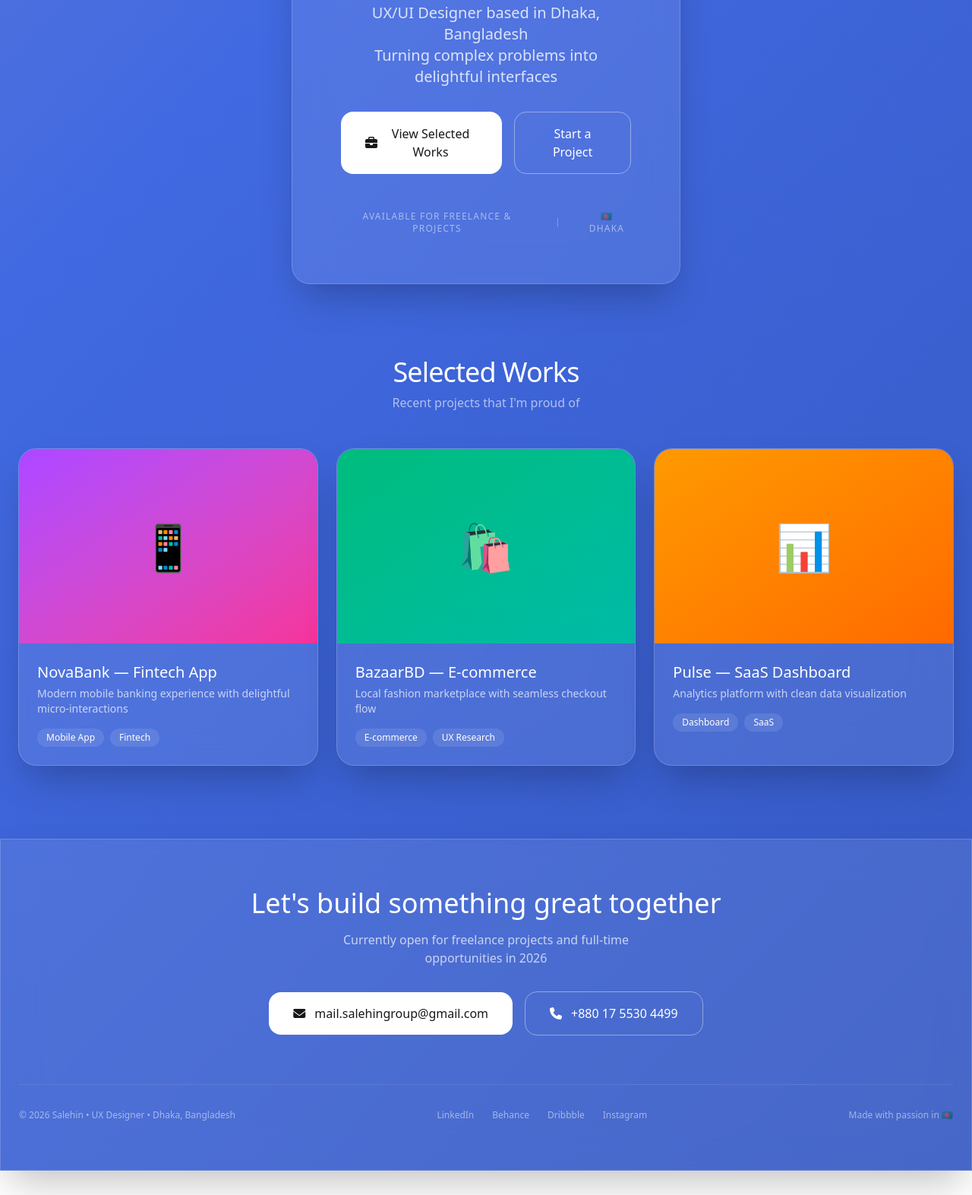
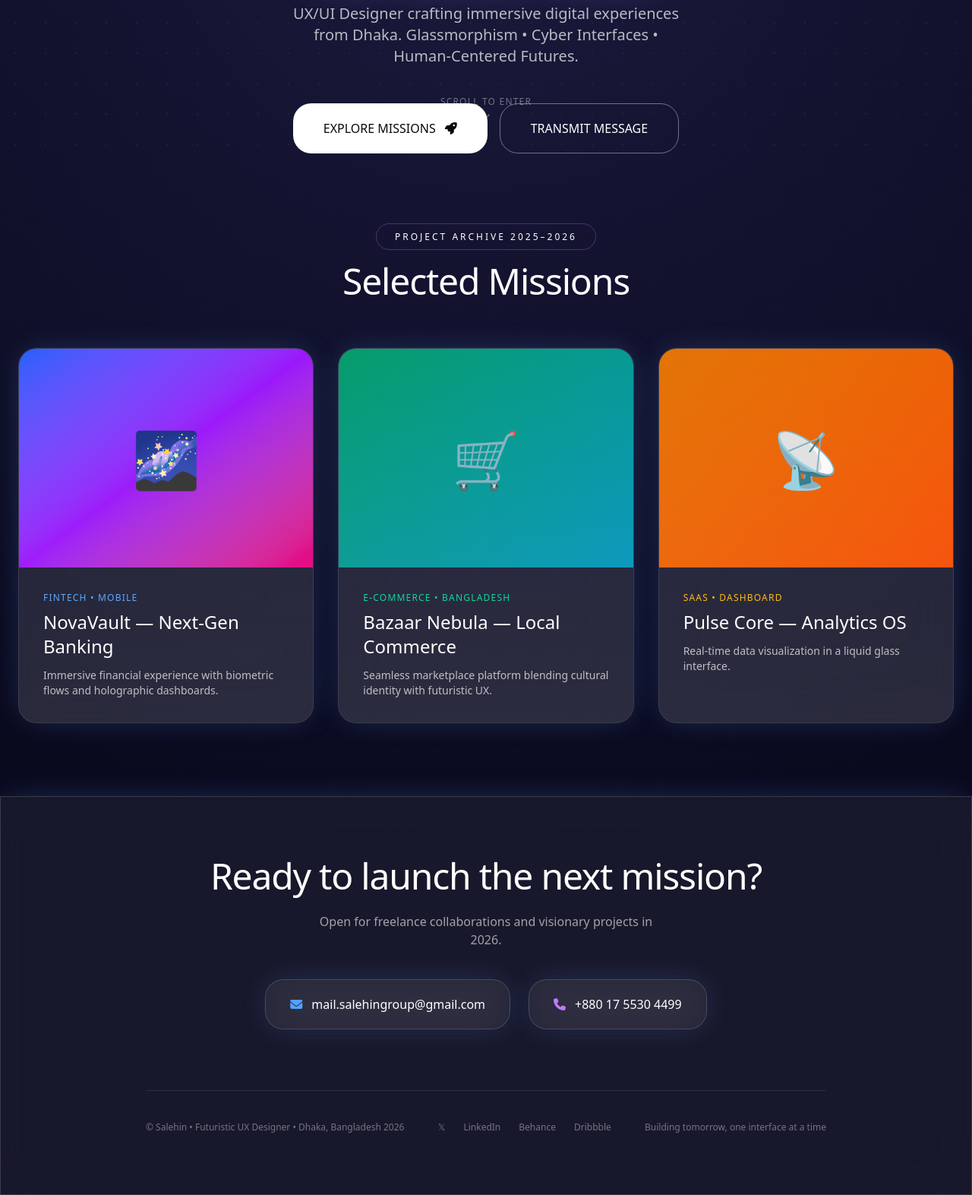
Before and after one commit to salehingroups/salehin-group, a plain HTML site: page index.html in a window 1280 px wide. Shown: the part 630-2203 px from the top of the page at 76% size. Before the commit the page ends 2171 px from the top, so only its background shows below. Drawn offline with nearby package versions, Linux system fonts and the light colour scheme.

Commit message:
Update index.html

```diff
--- a/index.html
+++ b/index.html
@@ -3,172 +3,198 @@
 <head>
   <meta charset="UTF-8">
   <meta name="viewport" content="width=device-width, initial-scale=1.0">
-  <title>Salehin | UX Designer</title>
+  <title>Salehin • Futuristic UX</title>
   <script src="https://cdn.jsdelivr.net/npm/@tailwindcss/browser@4"></script>
   <link rel="stylesheet" href="https://cdnjs.cloudflare.com/ajax/libs/font-awesome/6.5.0/css/all.min.css">
   <style>
     body {
-      background: linear-gradient(135deg, #ffd6b3 0%, #4169e1 50%, #1e3a8a 100%);
-      background-size: 400% 400%;
-      animation: gradientShift 25s ease infinite;
+      background: radial-gradient(circle at 50% 20%, #1a1a3d 0%, #0a0a1f 70%);
+      overflow-x: hidden;
     }
-    @keyframes gradientShift {
-      0% { background-position: 0% 50%; }
-      50% { background-position: 100% 50%; }
-      100% { background-position: 0% 50%; }
+    .neon-text {
+      text-shadow: 0 0 20px #60a5fa,
+                   0 0 40px #60a5fa,
+                   0 0 60px #c084fc;
     }
     .glass {
-      background: rgba(255, 255, 255, 0.09);
-      backdrop-filter: blur(24px);
-      border: 1px solid rgba(255, 255, 255, 0.18);
-      box-shadow: 0 25px 50px -12px rgb(0 0 0 / 0.25);
+      background: rgba(255, 255, 255, 0.06);
+      backdrop-filter: blur(32px);
+      border: 1px solid rgba(255, 255, 255, 0.15);
+      box-shadow: 0 0 40px -10px rgba(96, 165, 250, 0.3);
     }
-    .hero-avatar {
-      animation: float 6s ease-in-out infinite;
+    .project-card {
+      transition: all 0.4s cubic-bezier(0.23, 1, 0.32, 1);
     }
-    @keyframes float {
-      0%, 100% { transform: translateY(0) rotate(2deg); }
-      50% { transform: translateY(-25px) rotate(-2deg); }
+    .project-card:hover {
+      transform: translateY(-12px) scale(1.03);
+      box-shadow: 0 0 60px -10px rgba(192, 132, 252, 0.5);
+      border-color: rgba(192, 132, 252, 0.4);
+    }
+    .avatar {
+      animation: orbit 20s linear infinite;
+    }
+    @keyframes orbit {
+      from { transform: rotate(0deg) translateX(20px) rotate(0deg); }
+      to { transform: rotate(360deg) translateX(20px) rotate(-360deg); }
+    }
+    .scanline {
+      position: relative;
+    }
+    .scanline::after {
+      content: '';
+      position: absolute;
+      top: 0;
+      left: 0;
+      width: 100%;
+      height: 100%;
+      background: linear-gradient(transparent, rgba(255,255,255,0.08), transparent);
+      background-size: 100% 300%;
+      animation: scan 4s linear infinite;
+      pointer-events: none;
+    }
+    @keyframes scan {
+      0% { background-position: 0 100%; }
+      100% { background-position: 0 -200%; }
     }
   </style>
 </head>
-<body class="min-h-screen text-white font-sans overflow-x-hidden">
+<body class="min-h-screen text-white font-sans">
 
   <!-- Navigation -->
-  <nav class="fixed top-0 left-0 right-0 z-50 glass border-b border-white/20">
-    <div class="max-w-7xl mx-auto px-8 py-5 flex items-center justify-between">
-      <div class="text-2xl font-light tracking-tighter">Salehin</div>
-      <div class="hidden md:flex items-center gap-x-8 text-sm">
-        <a href="#works" class="hover:text-white/70 transition">Works</a>
-        <a href="#about" class="hover:text-white/70 transition">About</a>
-        <a href="#services" class="hover:text-white/70 transition">Services</a>
-        <a href="#contact" class="hover:text-white/70 transition">Contact</a>
+  <nav class="fixed top-0 left-0 right-0 z-50 glass border-b border-white/10">
+    <div class="max-w-7xl mx-auto px-8 py-6 flex justify-between items-center">
+      <div class="flex items-center gap-x-3">
+        <div class="w-6 h-6 rounded-full bg-gradient-to-br from-blue-400 to-purple-400 flex items-center justify-center text-xs font-bold">S</div>
+        <span class="text-2xl font-light tracking-[-2px]">Salehin</span>
       </div>
-      <a href="#contact"
-         class="px-6 py-3 text-sm font-medium rounded-2xl bg-white/10 hover:bg-white/20 border border-white/30 transition">
-        Let's Collaborate
+      <div class="hidden md:flex gap-x-8 text-sm font-light">
+        <a href="#works" class="hover:text-blue-300 transition">Works</a>
+        <a href="#about" class="hover:text-blue-300 transition">About</a>
+        <a href="#contact" class="hover:text-blue-300 transition">Contact</a>
+      </div>
+      <a href="#contact" class="px-6 py-3 text-sm border border-blue-400/50 hover:border-blue-400 rounded-2xl transition flex items-center gap-x-2">
+        <span>INITIATE CONTACT</span>
+        <i class="fa-solid fa-arrow-right text-xs"></i>
       </a>
     </div>
   </nav>
 
   <!-- Hero -->
-  <section class="min-h-screen flex items-center justify-center pt-20 px-6">
-    <div class="max-w-3xl text-center">
-      <div class="glass rounded-3xl p-10 md:p-16 mx-auto max-w-lg">
-        <!-- Floating Avatar -->
-        <div class="hero-avatar mx-auto w-48 h-48 bg-gradient-to-br from-amber-300 to-blue-500 rounded-3xl mb-10 shadow-2xl overflow-hidden border border-white/30 flex items-center justify-center">
-          <div class="text-7xl">👨‍💻</div>
-          <!-- Replace with real image later: <img src="your-avatar.jpg" class="w-full h-full object-cover"> -->
+  <section class="min-h-screen flex items-center justify-center relative pt-20">
+    <div class="absolute inset-0 bg-[radial-gradient(#60a5fa_0.8px,transparent_1px)] [background-size:40px_40px] opacity-10"></div>
+
+    <div class="max-w-4xl text-center px-6 relative z-10">
+      <div class="inline-flex items-center gap-x-2 px-5 py-2 rounded-3xl glass mb-8 text-xs tracking-widest">
+        <div class="w-2 h-2 bg-emerald-400 rounded-full animate-pulse"></div>
+        DHaka • 2026 • ONLINE
       </div>
 
-        <h1 class="text-5xl md:text-6xl font-light tracking-tighter leading-none mb-4">
-          Crafting intuitive<br>digital experiences
+      <div class="relative mx-auto mb-10 w-52 h-52">
+        <div class="absolute inset-0 bg-gradient-to-br from-blue-500/30 to-purple-500/30 rounded-[4rem] blur-3xl"></div>
+        <div class="avatar relative w-52 h-52 mx-auto rounded-3xl overflow-hidden border-2 border-white/30 glass flex items-center justify-center text-8xl shadow-2xl">
+          👨‍🚀
+          <!-- Replace with your photo: <img src="avatar.jpg" class="w-full h-full object-cover"> -->
+        </div>
+      </div>
+
+      <h1 class="text-6xl md:text-7xl font-light tracking-[-3px] leading-none neon-text mb-6">
+        DESIGNING THE<br>FUTURE OF<br>INTERACTION
       </h1>
-        <p class="text-xl text-white/80 mb-8">
-          UX/UI Designer based in Dhaka, Bangladesh<br>
-          Turning complex problems into delightful interfaces
+
+      <p class="text-xl text-white/70 max-w-lg mx-auto mb-12">
+        UX/UI Designer crafting immersive digital experiences from Dhaka.
+        Glassmorphism • Cyber Interfaces • Human-Centered Futures.
       </p>
 
       <div class="flex flex-col sm:flex-row gap-4 justify-center">
         <a href="#works"
-             class="px-8 py-4 bg-white text-zinc-900 font-medium rounded-2xl hover:scale-105 transition flex items-center justify-center gap-x-2">
-            <i class="fa-solid fa-briefcase"></i>
-            View Selected Works
+           class="px-10 py-5 bg-white text-zinc-950 font-medium rounded-3xl flex items-center justify-center gap-x-3 hover:scale-105 transition">
+          EXPLORE MISSIONS
+          <i class="fa-solid fa-rocket"></i>
         </a>
         <a href="#contact"
-             class="px-8 py-4 border border-white/40 hover:border-white/70 font-medium rounded-2xl transition flex items-center justify-center gap-x-2">
-            Start a Project
+           class="px-10 py-5 border border-white/40 hover:border-purple-400 rounded-3xl font-medium transition">
+          TRANSMIT MESSAGE
         </a>
       </div>
+    </div>
 
-        <div class="mt-12 text-xs uppercase tracking-widest text-white/50 flex items-center justify-center gap-x-8">
-          <div>Available for freelance &amp; projects</div>
-          <div class="w-px h-3 bg-white/30"></div>
-          <div>🇧🇩 Dhaka</div>
+    <div class="absolute bottom-10 left-1/2 -translate-x-1/2 flex flex-col items-center text-xs tracking-widest text-white/40">
+      <div>SCROLL TO ENTER</div>
+      <i class="fa-solid fa-chevron-down mt-2 animate-bounce"></i>
+    </div>
+  </section>
+
+  <!-- Selected Works -->
+  <section id="works" class="py-24 px-6 max-w-7xl mx-auto">
+    <div class="text-center mb-16">
+      <div class="inline px-6 py-2 text-xs tracking-[3px] border border-purple-400/30 rounded-full">PROJECT ARCHIVE 2025–2026</div>
+      <h2 class="text-5xl font-light tracking-tight mt-6">Selected Missions</h2>
+    </div>
+
+    <div class="grid md:grid-cols-2 lg:grid-cols-3 gap-8">
+      <!-- Card 1 -->
+      <div class="project-card glass rounded-3xl overflow-hidden scanline border border-white/10">
+        <div class="h-72 bg-gradient-to-br from-blue-600 via-purple-600 to-pink-600 flex items-center justify-center text-7xl">🌌</div>
+        <div class="p-8">
+          <div class="uppercase text-xs tracking-widest text-blue-400 mb-2">Fintech • Mobile</div>
+          <h3 class="text-2xl font-light mb-3">NovaVault — Next-Gen Banking</h3>
+          <p class="text-white/70 text-sm">Immersive financial experience with biometric flows and holographic dashboards.</p>
+        </div>
+      </div>
+
+      <!-- Card 2 -->
+      <div class="project-card glass rounded-3xl overflow-hidden scanline border border-white/10">
+        <div class="h-72 bg-gradient-to-br from-emerald-600 to-cyan-600 flex items-center justify-center text-7xl">🛒</div>
+        <div class="p-8">
+          <div class="uppercase text-xs tracking-widest text-emerald-400 mb-2">E-commerce • Bangladesh</div>
+          <h3 class="text-2xl font-light mb-3">Bazaar Nebula — Local Commerce</h3>
+          <p class="text-white/70 text-sm">Seamless marketplace platform blending cultural identity with futuristic UX.</p>
+        </div>
+      </div>
+
+      <!-- Card 3 -->
+      <div class="project-card glass rounded-3xl overflow-hidden scanline border border-white/10">
+        <div class="h-72 bg-gradient-to-br from-amber-600 to-orange-600 flex items-center justify-center text-7xl">📡</div>
+        <div class="p-8">
+          <div class="uppercase text-xs tracking-widest text-amber-400 mb-2">SaaS • Dashboard</div>
+          <h3 class="text-2xl font-light mb-3">Pulse Core — Analytics OS</h3>
+          <p class="text-white/70 text-sm">Real-time data visualization in a liquid glass interface.</p>
         </div>
       </div>
     </div>
   </section>
 
-  <!-- Selected Works -->
-  <section id="works" class="py-24 px-6 max-w-7xl mx-auto">
-    <div class="text-center mb-12">
-      <h2 class="text-4xl font-light tracking-tight">Selected Works</h2>
-      <p class="text-white/60 mt-2">Recent projects that I'm proud of</p>
-    </div>
-
-    <div class="grid md:grid-cols-2 lg:grid-cols-3 gap-6">
-      <!-- Project Card 1 -->
-      <div class="glass rounded-3xl overflow-hidden group">
-        <div class="h-64 bg-gradient-to-br from-purple-500 to-pink-500 flex items-center justify-center text-6xl">📱</div>
-        <div class="p-6">
-          <h3 class="font-medium text-xl mb-1">NovaBank — Fintech App</h3>
-          <p class="text-white/70 text-sm mb-4">Modern mobile banking experience with delightful micro-interactions</p>
-          <div class="flex gap-2">
-            <span class="text-xs px-3 py-1 bg-white/10 rounded-full">Mobile App</span>
-            <span class="text-xs px-3 py-1 bg-white/10 rounded-full">Fintech</span>
-          </div>
-        </div>
-      </div>
-
-      <!-- Project Card 2 -->
-      <div class="glass rounded-3xl overflow-hidden group">
-        <div class="h-64 bg-gradient-to-br from-emerald-500 to-teal-500 flex items-center justify-center text-6xl">🛍️</div>
-        <div class="p-6">
-          <h3 class="font-medium text-xl mb-1">BazaarBD — E-commerce</h3>
-          <p class="text-white/70 text-sm mb-4">Local fashion marketplace with seamless checkout flow</p>
-          <div class="flex gap-2">
-            <span class="text-xs px-3 py-1 bg-white/10 rounded-full">E-commerce</span>
-            <span class="text-xs px-3 py-1 bg-white/10 rounded-full">UX Research</span>
-          </div>
-        </div>
-      </div>
-
-      <!-- Project Card 3 -->
-      <div class="glass rounded-3xl overflow-hidden group">
-        <div class="h-64 bg-gradient-to-br from-amber-500 to-orange-500 flex items-center justify-center text-6xl">📊</div>
-        <div class="p-6">
-          <h3 class="font-medium text-xl mb-1">Pulse — SaaS Dashboard</h3>
-          <p class="text-white/70 text-sm mb-4">Analytics platform with clean data visualization</p>
-          <div class="flex gap-2">
-            <span class="text-xs px-3 py-1 bg-white/10 rounded-full">Dashboard</span>
-            <span class="text-xs px-3 py-1 bg-white/10 rounded-full">SaaS</span>
-          </div>
-        </div>
-      </div>
-    </div>
-  </section>
-
-  <!-- Contact / Footer -->
-  <footer id="contact" class="glass border-t border-white/20 py-16 px-6">
-    <div class="max-w-7xl mx-auto text-center">
-      <h2 class="text-4xl font-light mb-4">Let's build something great together</h2>
-      <p class="text-white/70 max-w-md mx-auto mb-8">
-        Currently open for freelance projects and full-time opportunities in 2026
+  <!-- Footer / Contact -->
+  <footer id="contact" class="glass border-t border-white/10 py-20 px-6">
+    <div class="max-w-4xl mx-auto text-center">
+      <h2 class="text-5xl font-light tracking-tight mb-6">Ready to launch the next mission?</h2>
+      <p class="text-white/60 mb-10 max-w-md mx-auto">
+        Open for freelance collaborations and visionary projects in 2026.
       </p>
 
-      <div class="flex flex-col md:flex-row gap-4 justify-center items-center">
+      <div class="flex flex-wrap justify-center gap-6">
         <a href="mailto:mail.salehingroup@gmail.com"
-           class="px-8 py-4 bg-white text-zinc-900 rounded-2xl font-medium flex items-center gap-x-3 hover:scale-105 transition">
-          <i class="fa-solid fa-envelope"></i>
-          mail.salehingroup@gmail.com
+           class="flex items-center gap-x-3 px-8 py-5 glass rounded-3xl hover:bg-white/10 transition">
+          <i class="fa-solid fa-envelope text-blue-400"></i>
+          <span>mail.salehingroup@gmail.com</span>
         </a>
         <a href="tel:+8801755304499"
-           class="px-8 py-4 border border-white/40 rounded-2xl font-medium flex items-center gap-x-3 hover:bg-white/10 transition">
-          <i class="fa-solid fa-phone"></i>
-          +880 17 5530 4499
+           class="flex items-center gap-x-3 px-8 py-5 glass rounded-3xl hover:bg-white/10 transition">
+          <i class="fa-solid fa-phone text-purple-400"></i>
+          <span>+880 17 5530 4499</span>
         </a>
       </div>
 
-      <div class="mt-16 pt-8 border-t border-white/10 text-xs text-white/50 flex flex-col md:flex-row justify-between items-center gap-y-4">
-        <div>© 2026 Salehin • UX Designer • Dhaka, Bangladesh</div>
-        <div class="flex gap-x-6">
+      <div class="mt-20 pt-10 border-t border-white/10 text-xs text-white/40 flex flex-col md:flex-row justify-between items-center">
+        <div>© Salehin • Futuristic UX Designer • Dhaka, Bangladesh 2026</div>
+        <div class="flex gap-x-6 mt-6 md:mt-0">
+          <a href="#" class="hover:text-white">𝕏</a>
           <a href="#" class="hover:text-white">LinkedIn</a>
           <a href="#" class="hover:text-white">Behance</a>
           <a href="#" class="hover:text-white">Dribbble</a>
-          <a href="#" class="hover:text-white">Instagram</a>
         </div>
-        <div>Made with passion in 🇧🇩</div>
+        <div class="mt-6 md:mt-0">Building tomorrow, one interface at a time</div>
       </div>
     </div>
   </footer>
```
Lines whose indentation alone changed are shown as unchanged.
